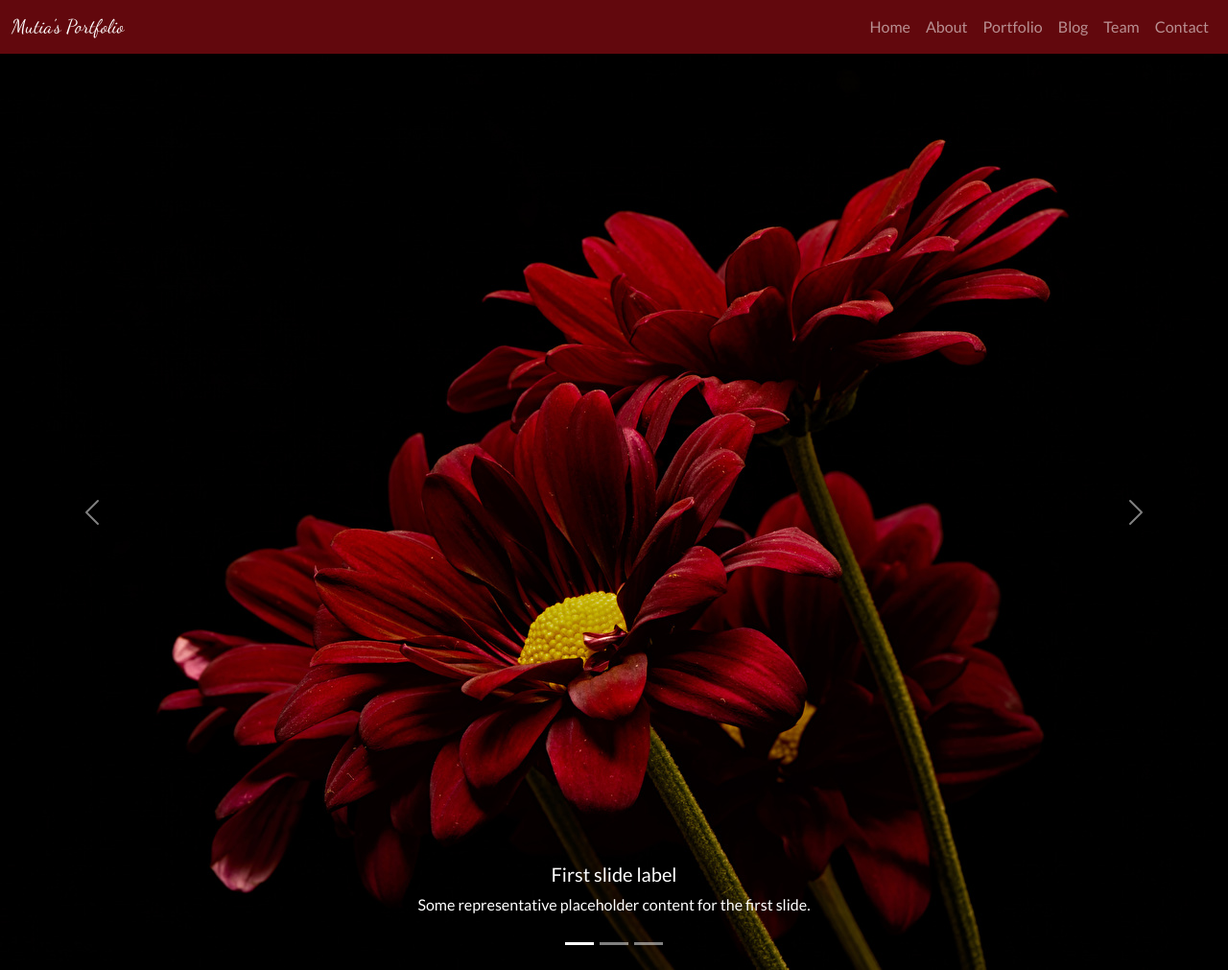
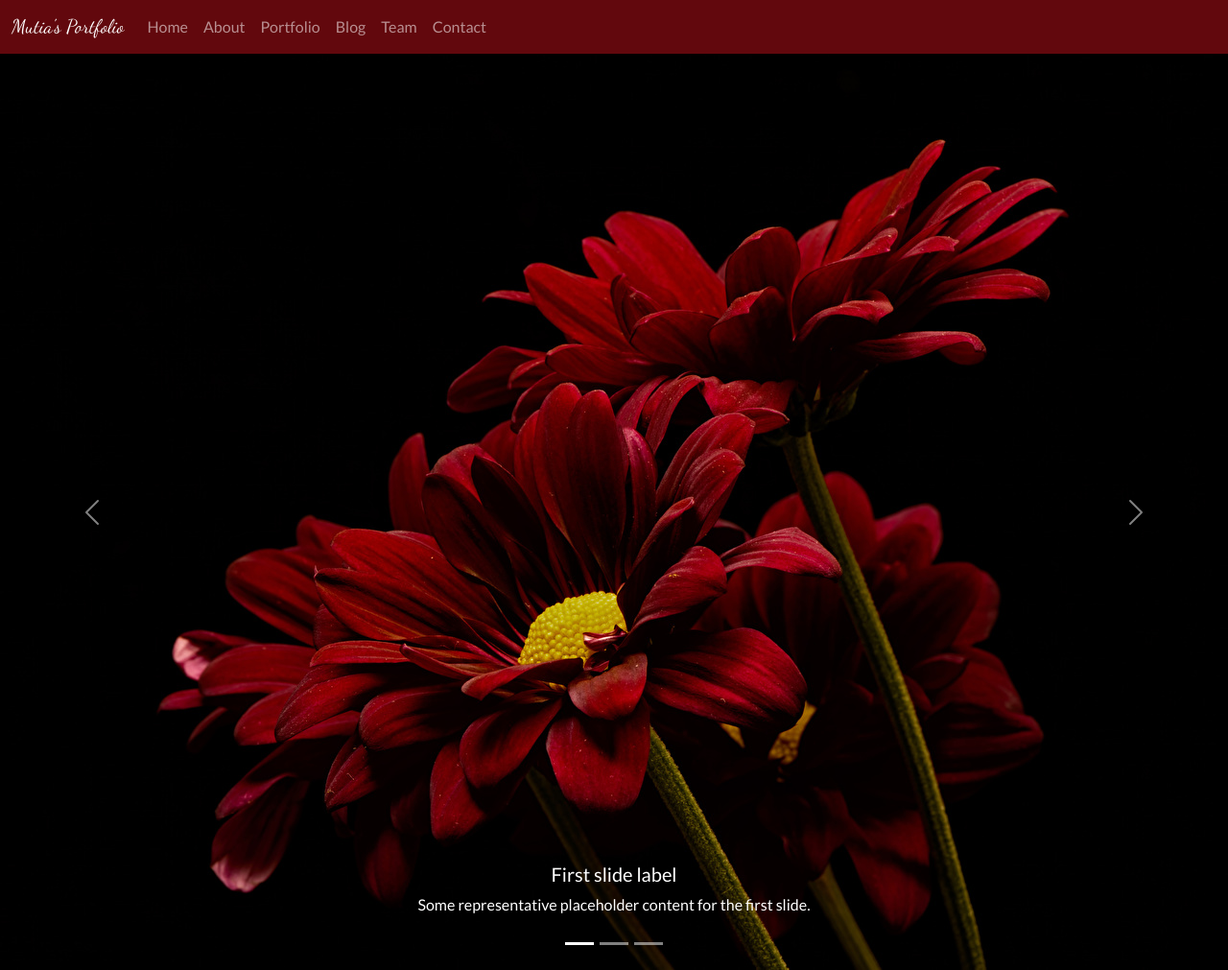
Before and after one commit to ffaridh/PortfolioFaridh, a plain HTML site: page index.html in a window 1280 px wide. Shown: the top 1011 px of the page at 96% size. Drawn offline with nearby package versions, Linux system fonts and the light colour scheme.

Commit message:
Perubahan Nav Bar css

```diff
--- a/css/style.css
+++ b/css/style.css
@@ -46,9 +46,6 @@ section#blog {
     display: flex;
     justify-content: center;
 }
-.navbar-collapse {
-    justify-content: end;
-}
 .navbar {
     position: fixed;
     z-index: 99;
```
